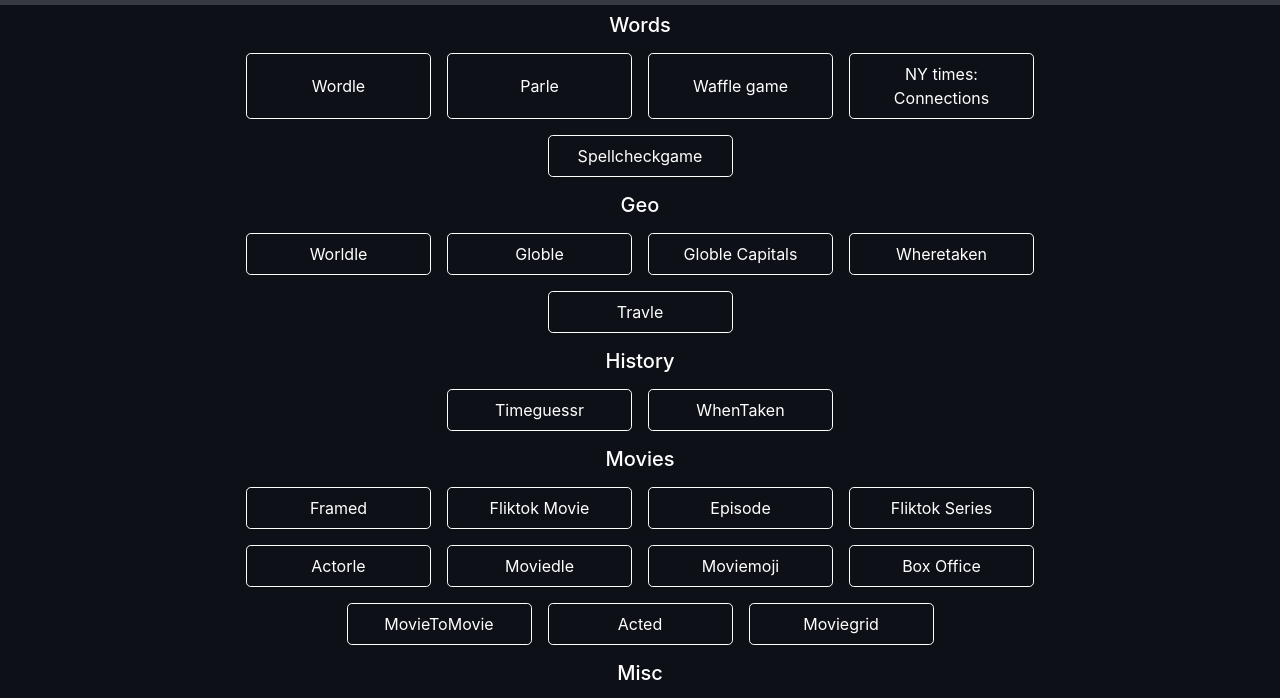
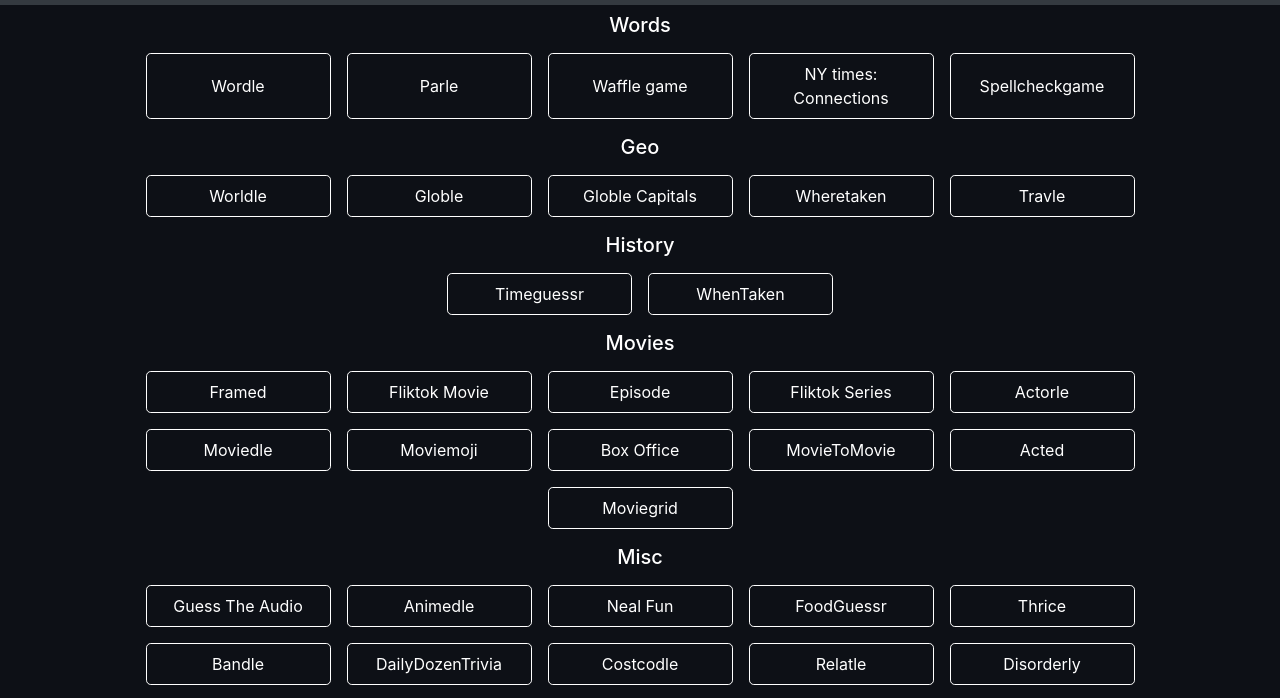
Before and after one commit to saccocristian/melaset, a plain HTML site: page index.html in a window 1280 px wide. Shown: the part 51-749 px from the top of the page. Drawn offline with nearby package versions, Linux system fonts and the light colour scheme.

Commit message:
Update index.html

```diff
--- a/index.html
+++ b/index.html
@@ -67,7 +67,7 @@
 
             // Create buttons for the current type
             typeGroup.forEach((site, index) => {
-              if (index % 4 === 0) {
+              if (index % 5 === 0) {
                 // Start a new row for every third button
                 rowDiv = document.createElement('div');
                 rowDiv.classList.add('button-row', 'row', 'justify-content-center');
```
